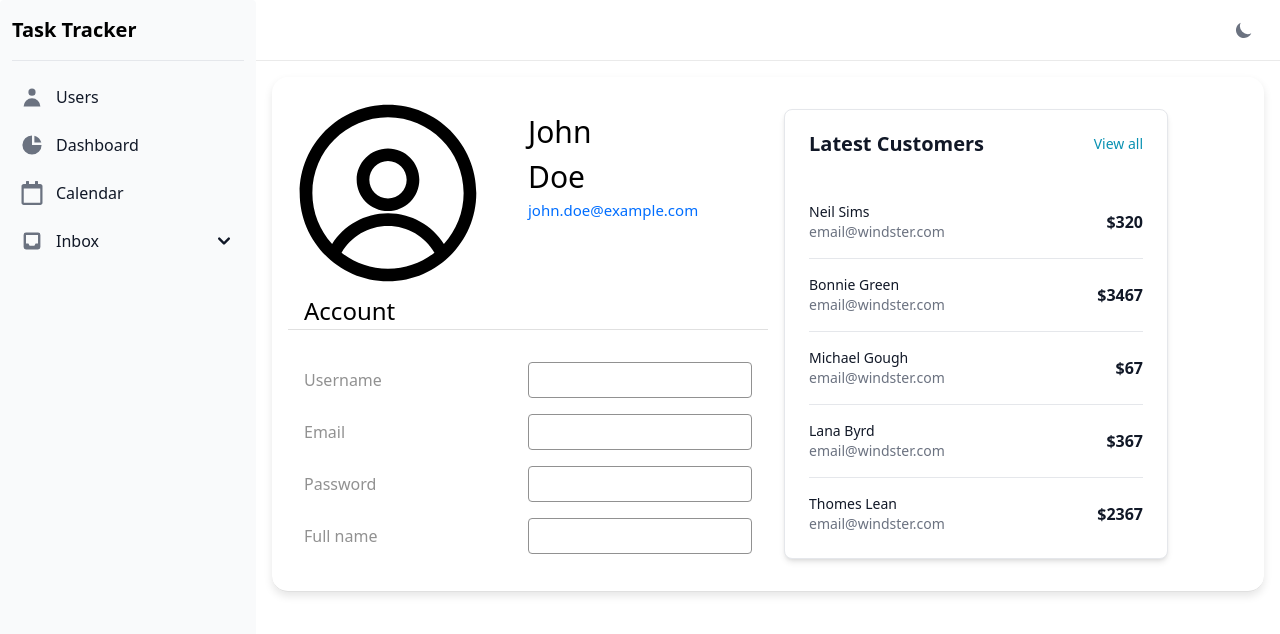
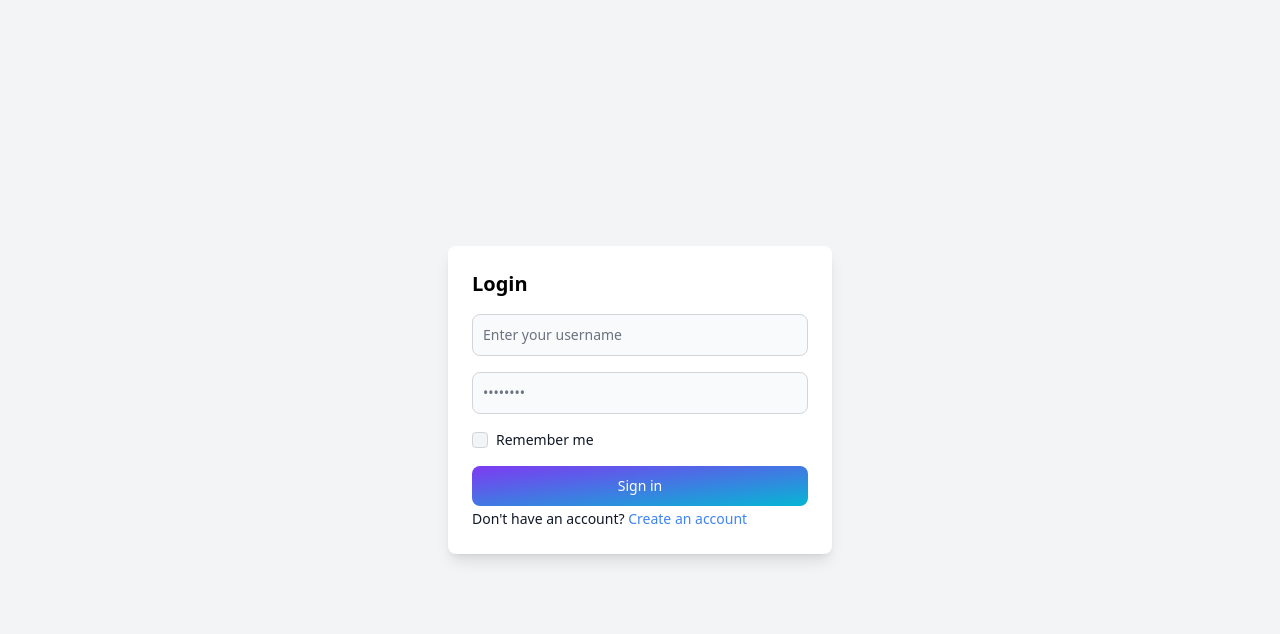
Before and after one commit to alberastine/taskTracker, a React (Vite) app: page / in a window 1280 px wide. Shown: the top 634 px of the page. Built offline with nearby package versions, Linux system fonts and the light colour scheme.

Commit message:
process fixing

```diff
--- a/src/App.tsx
+++ b/src/App.tsx
@@ -7,8 +7,8 @@ const App: React.FC = () => {
   return (
     <BrowserRouter>
       <Routes>
-        <Route path="/home" element={<LoginPage />} />
-        <Route path="/" element={<HomePage />} />
+        <Route path="/" element={<LoginPage />} />
+        <Route path="/home" element={<HomePage />} />
       </Routes>
     </BrowserRouter>
   );
--- a/src/scenes/loginPage/index.tsx
+++ b/src/scenes/loginPage/index.tsx
@@ -19,18 +19,21 @@ const LoginPage = () => {
   const [error, setError] = useState("");
   const [showLogin, setShowLogin] = useState(true);
 
+
   const navigate = useNavigate();
 
   const onSubmit = async (data: ILoginForm) => {
     try {
       const response = await axios.post("/api/login", data);
-      if (response.status === 200) {
+      if (response.status === 202) {
         navigate("/home");
       }
     } catch (err) {
       setError("Invalid username or password");
     }
   };
+
+
 
   const handleSignUp = () => {
     setShowLogin(false);
```
